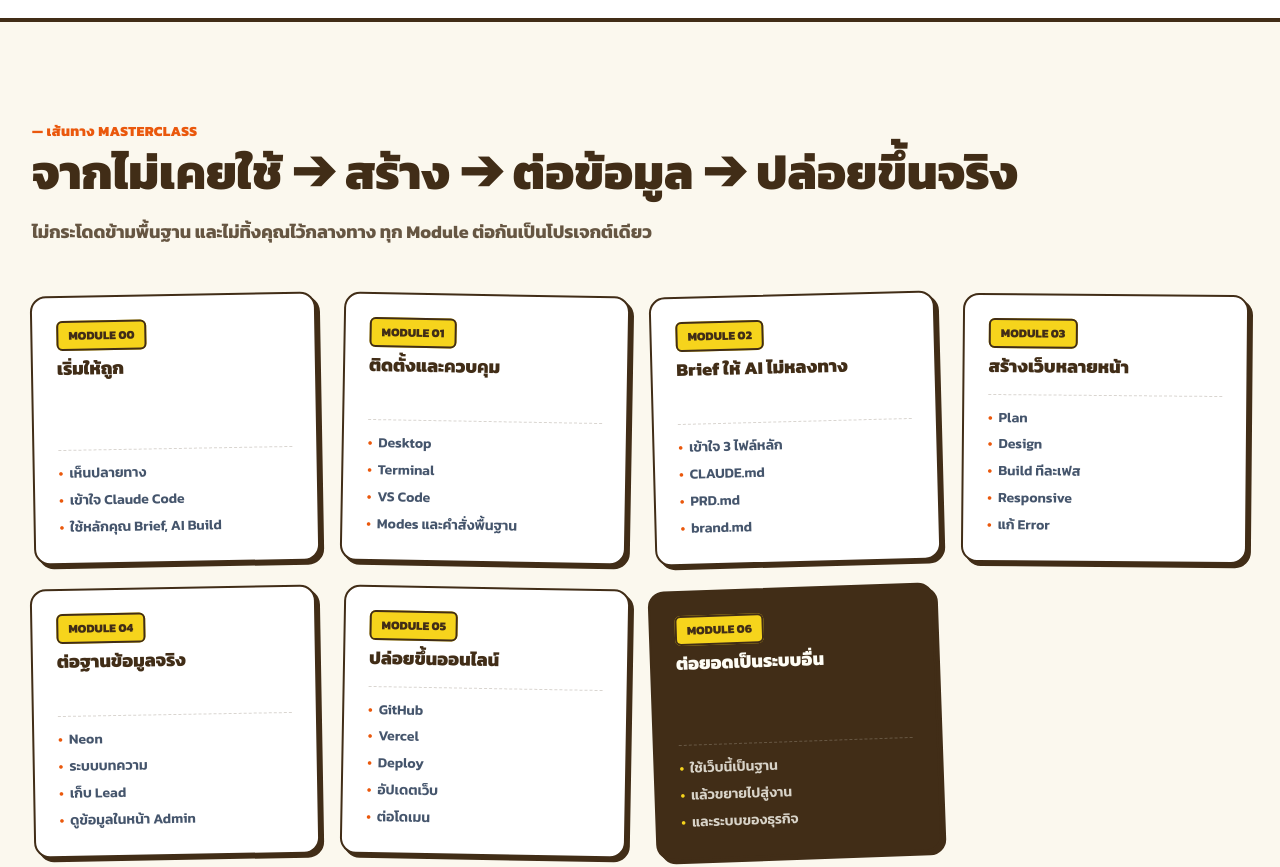
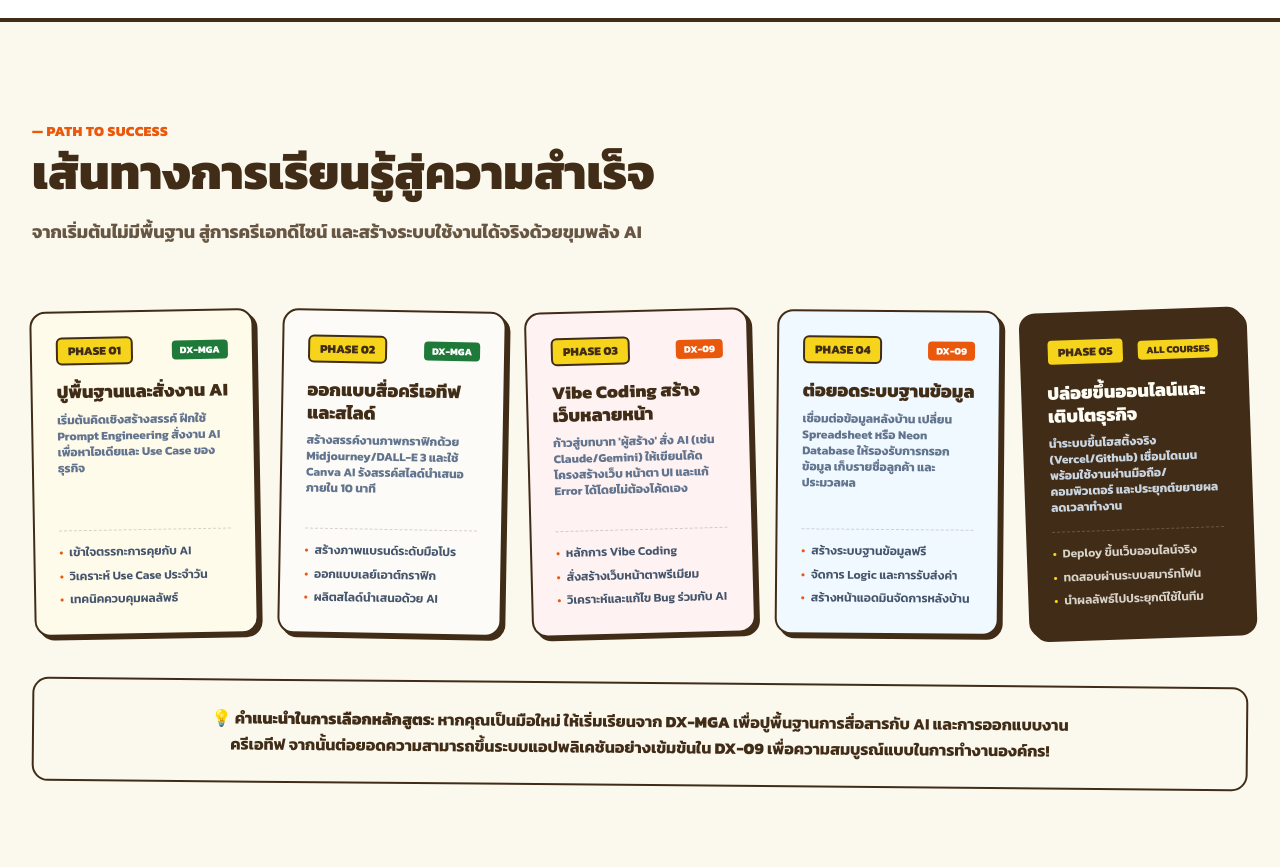
Before and after one commit to Snowdollce/buildweb, a Next.js app: page / in a window 1280 px wide. Shown: the part 2420-3287 px from the top of the page. Built offline with nearby package versions, Linux system fonts and the light colour scheme.

Commit message:
feat: optimize learning path timeline for both courses in 5 phases

```diff
--- a/src/components/LearningPath.tsx
+++ b/src/components/LearningPath.tsx
@@ -1,92 +1,119 @@
 "use client";
 
 export default function LearningPath() {
-  const modules = [
-    {
-      id: "00",
-      title: "เริ่มให้ถูก",
-      bullets: ["เห็นปลายทาง", "เข้าใจ Claude Code", "ใช้หลักคุณ Brief, AI Build"],
-      color: "bg-white",
-    },
+  const phases = [
     {
       id: "01",
-      title: "ติดตั้งและควบคุม",
-      bullets: ["Desktop", "Terminal", "VS Code", "Modes และคำสั่งพื้นฐาน"],
-      color: "bg-white",
+      course: "DX-MGA",
+      courseTitle: "Generative AI & Design",
+      title: "ปูพื้นฐานและสั่งงาน AI",
+      desc: "เริ่มต้นคิดเชิงสร้างสรรค์ ฝึกใช้ Prompt Engineering สั่งงาน AI เพื่อหาไอเดียและ Use Case ของธุรกิจ",
+      bullets: ["เข้าใจตรรกะการคุยกับ AI", "วิเคราะห์ Use Case ประจำวัน", "เทคนิคควบคุมผลลัพธ์"],
+      color: "bg-[#fffbeb] border-[#f6d41c]",
+      badgeColor: "bg-[#1f7a3a] text-white",
+      isDark: false
     },
     {
       id: "02",
-      title: "Brief ให้ AI ไม่หลงทาง",
-      bullets: ["เข้าใจ 3 ไฟล์หลัก", "CLAUDE.md", "PRD.md", "brand.md"],
-      color: "bg-white",
+      course: "DX-MGA",
+      courseTitle: "Generative AI & Design",
+      title: "ออกแบบสื่อครีเอทีฟและสไลด์",
+      desc: "สร้างสรรค์งานภาพกราฟิกด้วย Midjourney/DALL-E 3 และใช้ Canva AI รังสรรค์สไลด์นำเสนอภายใน 10 นาที",
+      bullets: ["สร้างภาพแบรนด์ระดับมือโปร", "ออกแบบเลย์เอาต์กราฟิก", "ผลิตสไลด์นำเสนอด้วย AI"],
+      color: "bg-[#fcfbf7] border-[#412d17]",
+      badgeColor: "bg-[#1f7a3a] text-white",
+      isDark: false
     },
     {
       id: "03",
-      title: "สร้างเว็บหลายหน้า",
-      bullets: ["Plan", "Design", "Build ทีละเฟส", "Responsive", "แก้ Error"],
-      color: "bg-white",
+      course: "DX-09",
+      courseTitle: "Build WebApp with AI",
+      title: "Vibe Coding สร้างเว็บหลายหน้า",
+      desc: "ก้าวสู่บทบาท 'ผู้สร้าง' สั่ง AI (เช่น Claude/Gemini) ให้เขียนโค้ดโครงสร้างเว็บ หน้าตา UI และแก้ Error ได้โดยไม่ต้องโค้ดเอง",
+      bullets: ["หลักการ Vibe Coding", "สั่งสร้างเว็บหน้าตาพรีเมียม", "วิเคราะห์และแก้ไข Bug ร่วมกับ AI"],
+      color: "bg-[#fef2f2] border-[#d64545]",
+      badgeColor: "bg-[#ea580c] text-white",
+      isDark: false
     },
     {
       id: "04",
-      title: "ต่อฐานข้อมูลจริง",
-      bullets: ["Neon", "ระบบบทความ", "เก็บ Lead", "ดูข้อมูลในหน้า Admin"],
-      color: "bg-white",
+      course: "DX-09",
+      courseTitle: "Build WebApp with AI",
+      title: "ต่อยอดระบบฐานข้อมูล",
+      desc: "เชื่อมต่อข้อมูลหลังบ้าน เปลี่ยน Spreadsheet หรือ Neon Database ให้รองรับการกรอกข้อมูล เก็บรายชื่อลูกค้า และประมวลผล",
+      bullets: ["สร้างระบบฐานข้อมูลฟรี", "จัดการ Logic และการรับส่งค่า", "สร้างหน้าแอดมินจัดการหลังบ้าน"],
+      color: "bg-[#f0f9ff] border-sky-500",
+      badgeColor: "bg-[#ea580c] text-white",
+      isDark: false
     },
     {
       id: "05",
-      title: "ปล่อยขึ้นออนไลน์",
-      bullets: ["GitHub", "Vercel", "Deploy", "อัปเดตเว็บ", "ต่อโดเมน"],
-      color: "bg-white",
-    },
-    {
-      id: "06",
-      title: "ต่อยอดเป็นระบบอื่น",
-      bullets: ["ใช้เว็บนี้เป็นฐาน", "แล้วขยายไปสู่งาน", "และระบบของธุรกิจ"],
-      color: "bg-[#412d17] text-[#fefdf5]",
-    },
+      course: "ALL COURSES",
+      courseTitle: "Implementation Success",
+      title: "ปล่อยขึ้นออนไลน์และเติบโตธุรกิจ",
+      desc: "นำระบบขึ้นโฮสติ้งจริง (Vercel/Github) เชื่อมโดเมน พร้อมใช้งานผ่านมือถือ/คอมพิวเตอร์ และประยุกต์ขยายผลลดเวลาทำงาน",
+      bullets: ["Deploy ขึ้นเว็บออนไลน์จริง", "ทดสอบผ่านระบบสมาร์ทโฟน", "นำผลลัพธ์ไปประยุกต์ใช้ในทีม"],
+      color: "bg-[#412d17] text-[#fefdf5] border-[#412d17]",
+      badgeColor: "bg-[#f6d41c] text-[#412d17]",
+      isDark: true
+    }
   ];
 
   return (
     <section className="relative w-full bg-[#fbf8ee] py-16 md:py-24 border-b-4 border-[#412d17]">
       <div className="max-w-7xl mx-auto px-4 sm:px-6 lg:px-8">
 
-        {/* Sub-header & Title */}
-        <div className="space-y-4 mb-12 text-center lg:text-left">
+        {/* Header Text */}
+        <div className="space-y-4 mb-16 text-center lg:text-left">
           <span className="text-[#ea580c] font-extrabold text-sm uppercase tracking-wide">
-            — เส้นทาง MASTERCLASS
+            — PATH TO SUCCESS
           </span>
           <h2 className="text-3xl sm:text-4xl md:text-5xl font-black text-[#412d17] leading-tight">
-            จากไม่เคยใช้ ➔ สร้าง ➔ ต่อข้อมูล ➔ ปล่อยขึ้นจริง
+            เส้นทางการเรียนรู้สู่ความสำเร็จ
           </h2>
           <p className="text-base sm:text-lg font-bold text-[#412d17]/80">
-            ไม่กระโดดข้ามพื้นฐาน และไม่ทิ้งคุณไว้กลางทาง ทุก Module ต่อกันเป็นโปรเจกต์เดียว
+            จากเริ่มต้นไม่มีพื้นฐาน สู่การครีเอทดีไซน์ และสร้างระบบใช้งานได้จริงด้วยขุมพลัง AI
           </p>
         </div>
 
-        {/* Modules Grid */}
-        <div className="grid grid-cols-1 sm:grid-cols-2 lg:grid-cols-3 xl:grid-cols-4 gap-6 mb-12">
-          {modules.map((mod, idx) => {
-            const rotations = ["rotate-[-1deg]", "rotate-[1deg]", "rotate-[-1.5deg]", "rotate-[0.5deg]"];
-            const rot = mod.id === "06" ? "rotate-[-2deg]" : rotations[idx % rotations.length];
-            const isDark = mod.id === "06";
+        {/* Timeline Grid (5 Steps) */}
+        <div className="grid grid-cols-1 md:grid-cols-2 lg:grid-cols-3 xl:grid-cols-5 gap-6 mb-12">
+          {phases.map((phase, idx) => {
+            const rotations = ["rotate-[-1deg]", "rotate-[1deg]", "rotate-[-1.5deg]", "rotate-[0.5deg]", "rotate-[-2deg]"];
+            const rot = rotations[idx % rotations.length];
+            const isDark = phase.isDark;
 
             return (
               <div
                 key={idx}
-                className={`sketch-border p-6 rounded-2xl ${mod.color} ${rot} sketch-shadow transition-transform hover:rotate-0 hover:scale-[1.02] duration-250 flex flex-col justify-between min-h-[180px]`}
+                className={`sketch-border p-6 rounded-2xl ${phase.color} ${rot} sketch-shadow transition-transform hover:rotate-0 hover:scale-[1.03] duration-250 flex flex-col justify-between min-h-[260px]`}
               >
-                <div>
-                  <span className={`text-[10px] sm:text-xs font-black px-2.5 py-1 rounded-md sketch-border ${isDark ? "bg-[#f6d41c] text-[#412d17]" : "bg-[#f6d41c] text-[#412d17]"}`}>
-                    MODULE {mod.id}
-                  </span>
-                  <h4 className="text-lg font-black mt-3 leading-tight">
-                    {mod.title}
-                  </h4>
+                <div className="space-y-4">
+                  {/* Step Header */}
+                  <div className="flex justify-between items-center">
+                    <span className="text-xs font-black px-2.5 py-1 rounded-md bg-[#f6d41c] text-[#412d17] sketch-border">
+                      PHASE {phase.id}
+                    </span>
+                    <span className={`text-[10px] font-black px-2 py-0.5 rounded ${phase.badgeColor}`}>
+                      {phase.course}
+                    </span>
+                  </div>
+
+                  {/* Title & Desc */}
+                  <div className="space-y-2">
+                    <h4 className="text-base sm:text-lg font-black leading-tight">
+                      {phase.title}
+                    </h4>
+                    <p className={`text-xs font-bold ${isDark ? "text-slate-300" : "text-slate-500"}`}>
+                      {phase.desc}
+                    </p>
+                  </div>
                 </div>
 
-                <div className={`text-xs sm:text-sm font-semibold leading-relaxed border-t border-dashed mt-4 pt-3 ${isDark ? "border-[#fefdf5]/20 text-[#fefdf5]/80" : "border-[#412d17]/20 text-slate-600"}`}>
+                {/* Bullets */}
+                <div className={`text-xs font-semibold leading-relaxed border-t border-dashed mt-4 pt-3 ${isDark ? "border-[#fefdf5]/20 text-[#fefdf5]/80" : "border-[#412d17]/20 text-slate-600"}`}>
                   <ul className="space-y-1">
-                    {mod.bullets.map((bullet, bulletIdx) => (
+                    {phase.bullets.map((bullet, bulletIdx) => (
                       <li key={bulletIdx} className="flex items-center gap-1.5">
                         <span className={isDark ? "text-[#f6d41c]" : "text-[#ea580c]"}>•</span>
                         {bullet}
@@ -97,13 +124,13 @@ export default function LearningPath() {
               </div>
             );
           })}
+        </div>
 
-          {/* Goal Callout inside the Grid */}
-          <div className="sm:col-span-2 lg:col-span-3 xl:col-span-4 bg-[#fbf8ee] sketch-border border-dashed p-6 rounded-2xl flex items-center justify-center rotate-[0.5deg]">
-            <p className="text-center font-bold text-[#412d17] text-base leading-relaxed max-w-3xl">
-              🎯 <strong>ปลายทางไม่ใช่แค่ &quot;ดูจบ&quot;</strong> แต่คือคุณเข้าใจกระบวนการสั่ง AI ให้สร้างระบบ และนำวิธีเดียวกันไปใช้กับโปรเจกต์ต่อไปได้
-            </p>
-          </div>
+        {/* Summary Banner */}
+        <div className="bg-[#fbf8ee] sketch-border border-dashed p-6 rounded-2xl flex items-center justify-center rotate-[0.5deg]">
+          <p className="text-center font-bold text-[#412d17] text-sm sm:text-base leading-relaxed max-w-4xl">
+            💡 <strong>คำแนะนำในการเลือกหลักสูตร:</strong> หากคุณเป็นมือใหม่ ให้เริ่มเรียนจาก <strong>DX-MGA</strong> เพื่อปูพื้นฐานการสื่อสารกับ AI และการออกแบบงานครีเอทีฟ จากนั้นต่อยอดความสามารถขึ้นระบบแอปพลิเคชันอย่างเข้มข้นใน <strong>DX-09</strong> เพื่อความสมบูรณ์แบบในการทำงานองค์กร!
+          </p>
         </div>
 
       </div>
```
